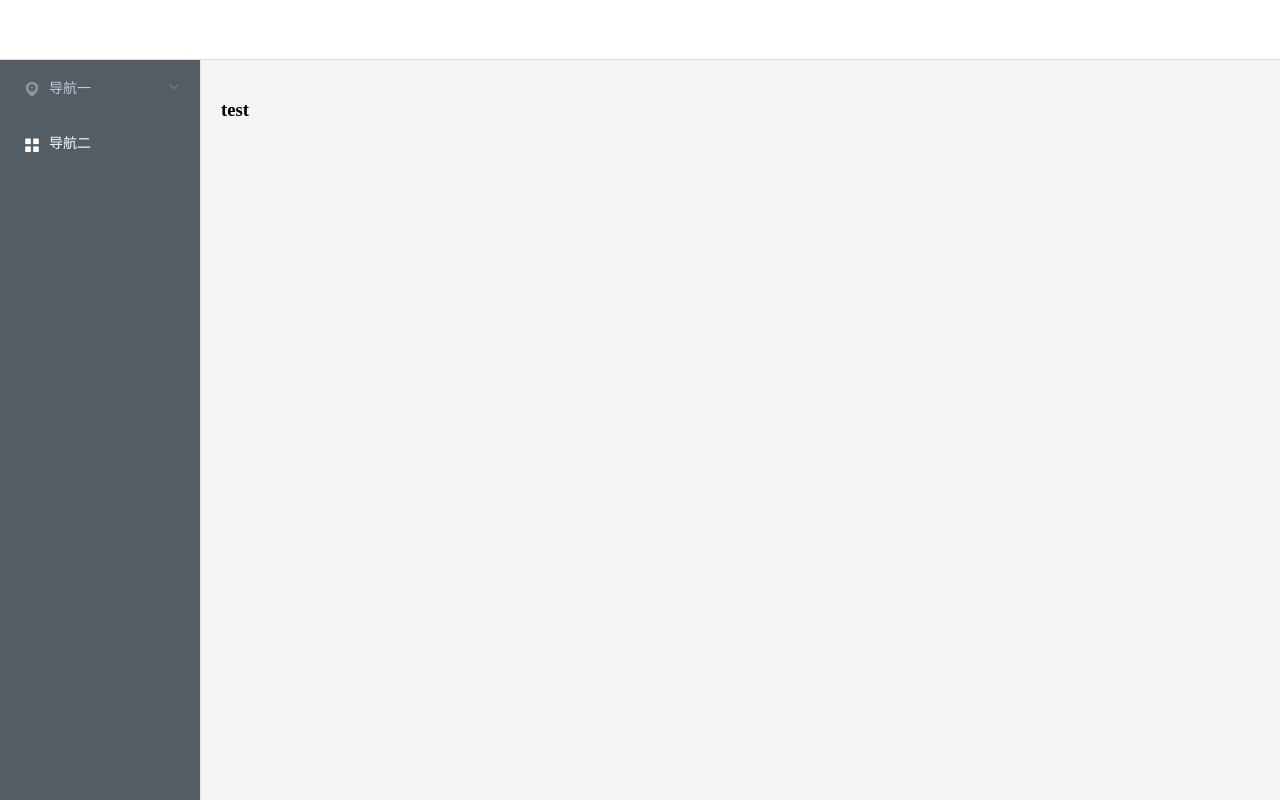
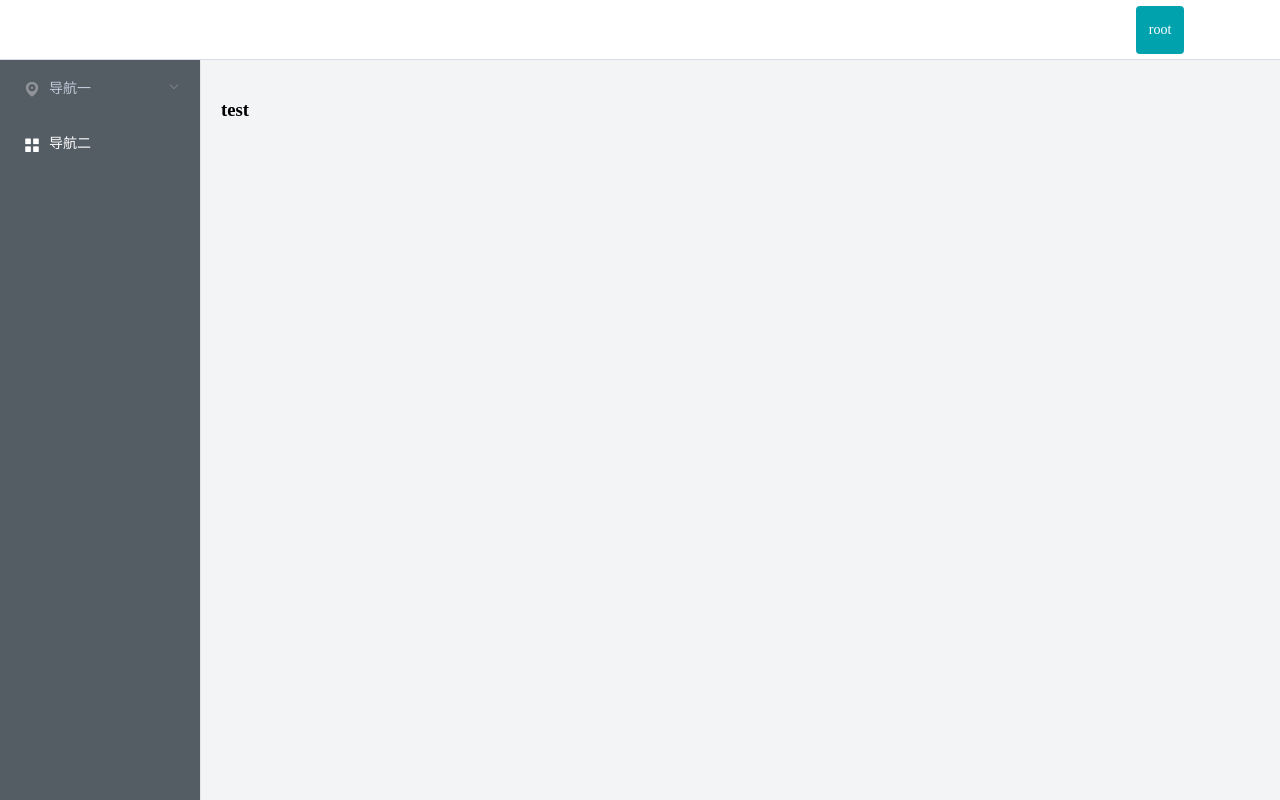
Before and after one commit to ZSC-plant-disease-and-pest/management-platform, a Vue app: page /admin/test in a window 1280 px wide. Built offline with nearby package versions, Linux system fonts and the light colour scheme.

Commit message:
feat: 新增头像和下拉项

```diff
--- a/src/layout/components/LayoutHeader.vue
+++ b/src/layout/components/LayoutHeader.vue
@@ -1,17 +1,65 @@
 <template>
   <div class="header">
+    <div class="dropdown">
+    <el-dropdown>
+      <el-avatar
+        class="avatar"
+        :size="48"
+        shape="square"
+        :style="{ backgroundColor: avatarColor }"
+      >
+        root
+      </el-avatar>
+      <template #dropdown>
+        <el-dropdown-menu>
+          <el-dropdown-item>
+            <a @click="logout">
+              退出登录
+            </a>
+          </el-dropdown-item>
+        </el-dropdown-menu>
+      </template>
+    </el-dropdown>
+    </div>
   </div>
 </template>
 
 <script lang="ts">
-import { defineComponent } from 'vue';
+import { defineComponent, computed } from 'vue';
+import { ElMessage } from 'element-plus';
+import { useRouter } from 'vue-router';
 
-export default defineComponent({});
+export default defineComponent({
+  setup () {
+    const router = useRouter();
+    const logout = () => {
+      console.log('logout');
+      router.push('/login');
+      ElMessage.success('退出成功');
+    };
+    const avatarColor = computed(() => {
+      const colorArr = ['#f56a00', '#7265e6', '#ffbf00', '#00a2ae'];
+      return colorArr[Math.floor(Math.random() * 4)];
+    });
+    return {
+      logout,
+      avatarColor
+    };
+  }
+});
 </script>
 
 <style lang="scss" scoped>
 .header {
   height: 59px;
+  display: flex;
+  flex-direction: row-reverse;
   border-bottom: 1px solid #d8dce5;
+
+  .dropdown {
+    top: 6px;
+    right: 96px;
+    position: relative;
+  }
 }
 </style>
```
